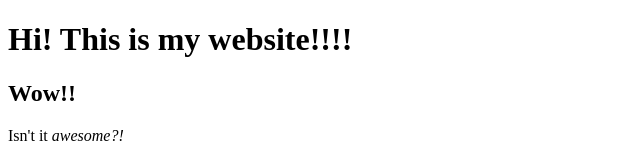
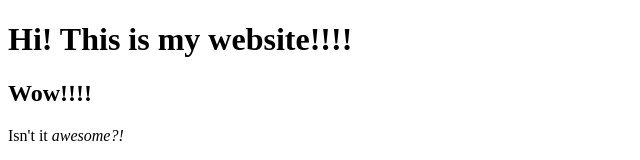
Before and after one commit to katsiro1/eng.github.io, a plain HTML site: page index.html in a window 1280 px wide. Shown: the top 160 px of the page, 0-640 px from the left. Drawn offline with Linux system fonts and the light colour scheme.

Commit message:
made it more awesome

```diff
--- a/index.html
+++ b/index.html
@@ -8,7 +8,7 @@
   <h1>Hi! This is my website!!!!</h1>
 
   <!-- This is header level 2 -->
-  <h2>Wow!!</h2>
+  <h2>Wow!!!!</h2>
 
   <p>Isn't it <em>awesome?!</em></p>
 
```
